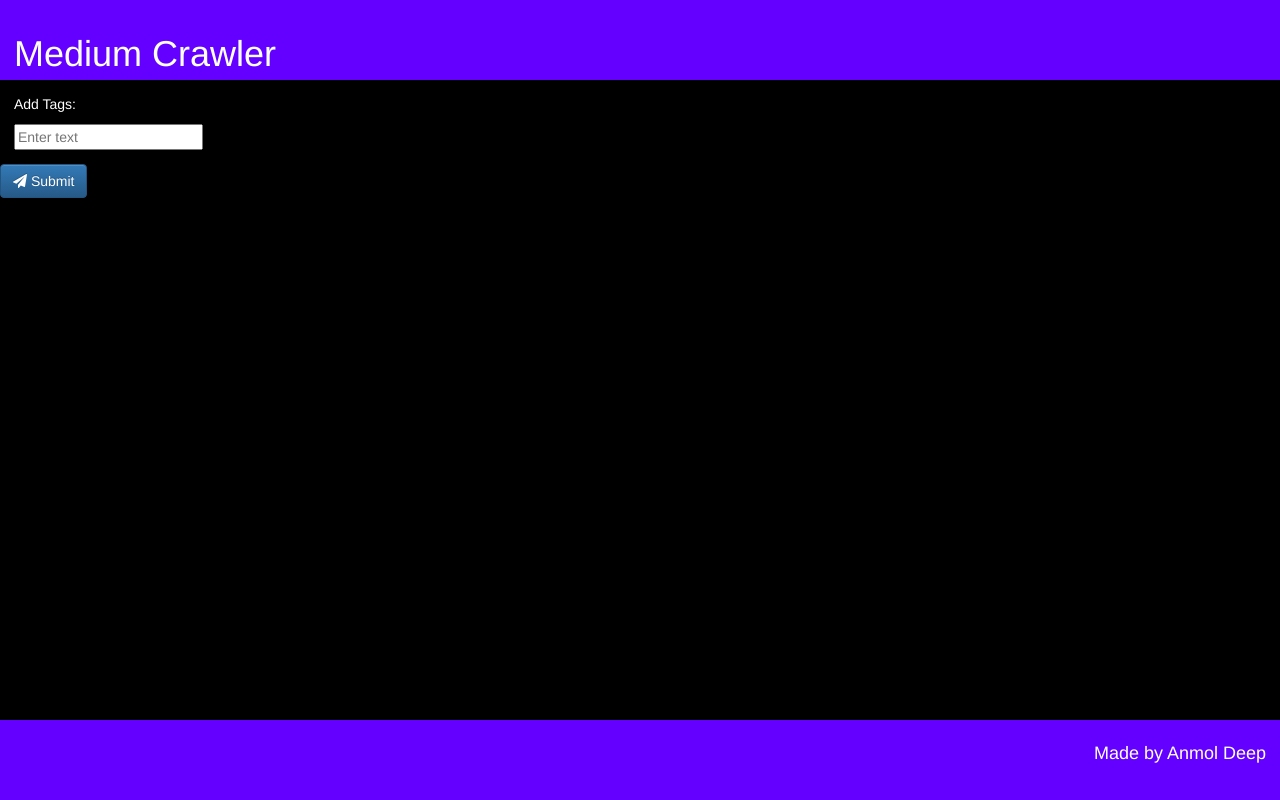
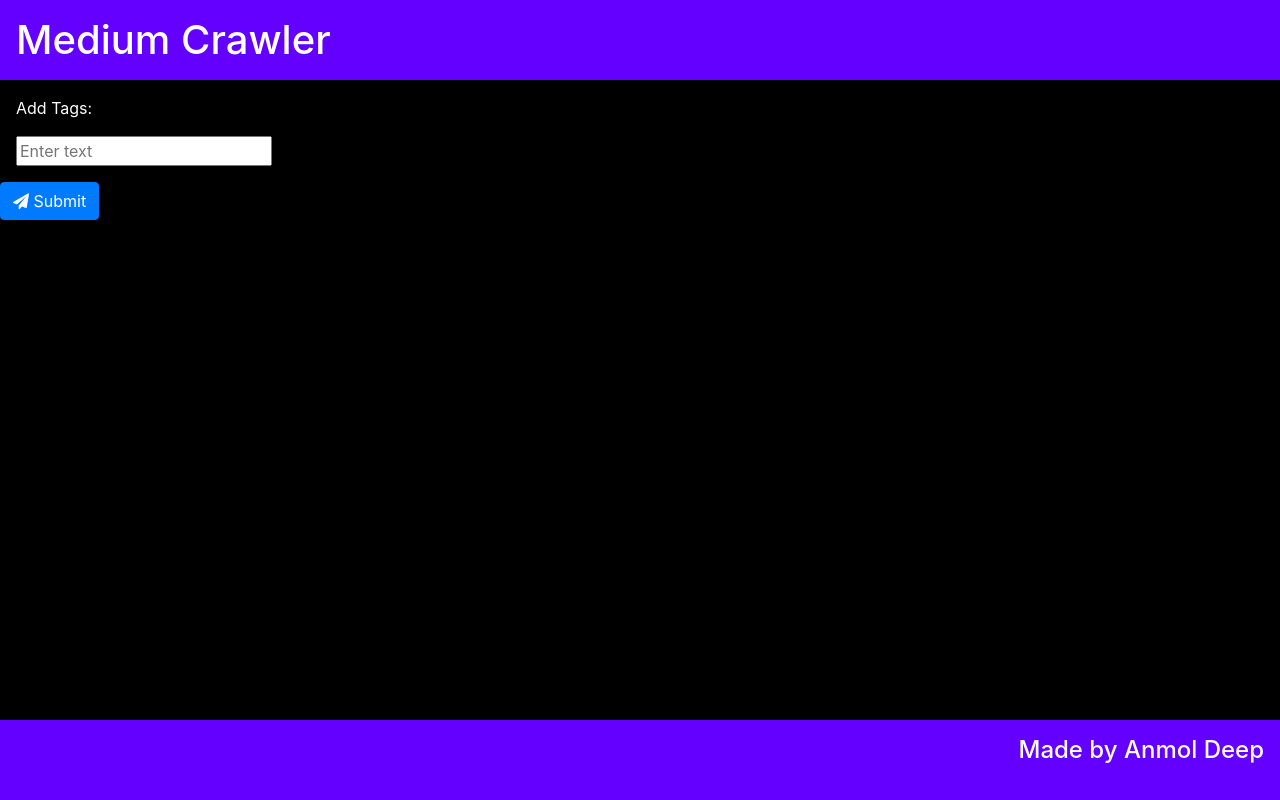
Before and after one commit to anmoldp7/MediumService, a Django app: page / in a window 1280 px wide. Run offline with Django 3.2, Linux system fonts and the light colour scheme; some libraries are stand-ins or nearby versions.

Commit message:
Added Twitter Bootstrap using CDN.

```diff
--- a/MediumCrawler/templates/MediumCrawler/home_page.html
+++ b/MediumCrawler/templates/MediumCrawler/home_page.html
@@ -1,8 +1,8 @@
 {% load static %}
 <html>
     <header>
-        <link rel="stylesheet" href="//maxcdn.bootstrapcdn.com/bootstrap/3.2.0/css/bootstrap.min.css">
-        <link rel="stylesheet" href="//maxcdn.bootstrapcdn.com/bootstrap/3.2.0/css/bootstrap-theme.min.css">
+        <link rel="stylesheet" href="https://cdnjs.cloudflare.com/ajax/libs/twitter-bootstrap/4.3.1/css/bootstrap.min.css">
+        <link rel="stylesheet" href="https://ajax.googleapis.com/ajax/libs/jquery/3.3.1/jquery.min.js">
         <link rel="stylesheet" href="https://cdnjs.cloudflare.com/ajax/libs/font-awesome/4.7.0/css/font-awesome.min.css">
         <link rel="stylesheet" href="{% static 'css/MediumCrawler.css' %}" />
         <meta charset="utf-8">
```
Also changed, not shown: db.sqlite3.
